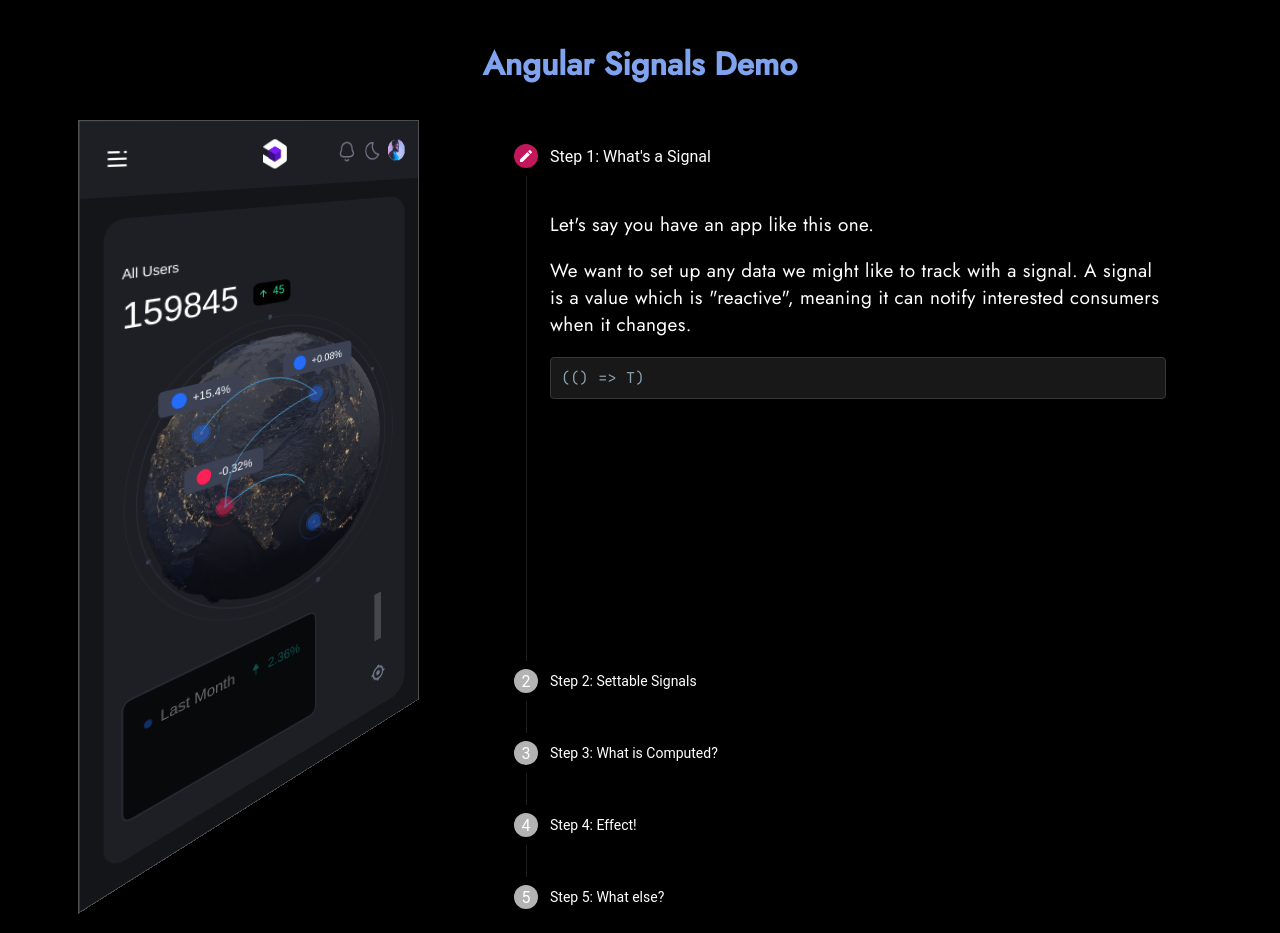
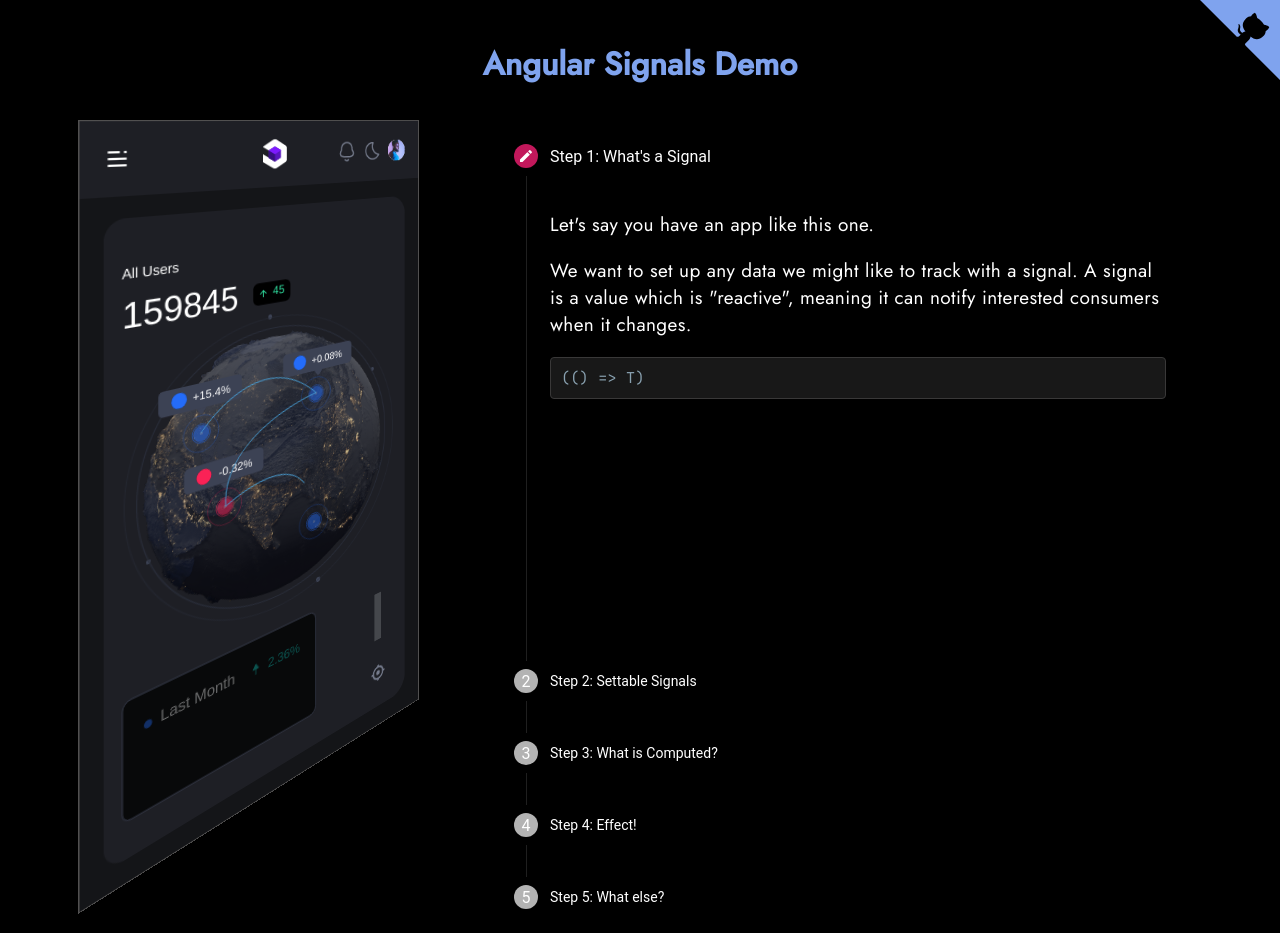
Before and after one commit to sdras/signals-demo, an Angular app: page / in a window 1280 px wide. Built offline with nearby package versions, Linux system fonts and the light colour scheme.

Commit message:
update readme and add gh corner

```diff
--- a/src/app/app.component.html
+++ b/src/app/app.component.html
@@ -1,4 +1,5 @@
 <div class="container">
+  <app-ghcorner></app-ghcorner>
   <div class="header-area">
     <h1>Angular Signals Demo</h1>
   </div>
--- a/src/app/app.module.ts
+++ b/src/app/app.module.ts
@@ -8,12 +8,14 @@ import { MatStepperModule } from '@angular/material/stepper';
 import { BrowserAnimationsModule } from '@angular/platform-browser/animations';
 import { StepperComponent } from './stepper/stepper.component';
 import { STEPPER_GLOBAL_OPTIONS } from '@angular/cdk/stepper';
+import { GhcornerComponent } from './ghcorner/ghcorner.component';
 
 @NgModule({
   declarations: [
     AppComponent,
     ScreenComponent,
-    StepperComponent
+    StepperComponent,
+    GhcornerComponent
   ],
   imports: [
     BrowserModule,
--- /dev/null
+++ b/src/app/ghcorner/ghcorner.component.css
@@ -0,0 +1,25 @@
+.github-corner:hover .octo-arm {
+  animation: octocat-wave 560ms ease-in-out;
+}
+@keyframes octocat-wave {
+  0%,
+  100% {
+    transform: rotate(0);
+  }
+  20%,
+  60% {
+    transform: rotate(-25deg);
+  }
+  40%,
+  80% {
+    transform: rotate(10deg);
+  }
+}
+@media (max-width: 500px) {
+  .github-corner:hover .octo-arm {
+    animation: none;
+  }
+  .github-corner .octo-arm {
+    animation: octocat-wave 560ms ease-in-out;
+  }
+}
--- /dev/null
+++ b/src/app/ghcorner/ghcorner.component.html
@@ -0,0 +1,26 @@
+<a
+href="https://github.com/sdras/signals-demo"
+class="github-corner"
+aria-label="View source on GitHub"
+>
+<svg
+  width="80"
+  height="80"
+  viewBox="0 0 250 250"
+  style="fill:#7fa3ee; color:#000000; position: absolute; top: 0; border: 0; right: 0;"
+  aria-hidden="true"
+>
+  <path d="M0,0 L115,115 L130,115 L142,142 L250,250 L250,0 Z"></path>
+  <path
+    d="M128.3,109.0 C113.8,99.7 119.0,89.6 119.0,89.6 C122.0,82.7 120.5,78.6 120.5,78.6 C119.2,72.0 123.4,76.3 123.4,76.3 C127.3,80.9 125.5,87.3 125.5,87.3 C122.9,97.6 130.6,101.9 134.4,103.2"
+    fill="currentColor"
+    style="transform-origin: 130px 106px;"
+    class="octo-arm"
+  ></path>
+  <path
+    d="M115.0,115.0 C114.9,115.1 118.7,116.5 119.8,115.4 L133.7,101.6 C136.9,99.2 139.9,98.4 142.2,98.6 C133.8,88.0 127.5,74.4 143.8,58.0 C148.5,53.4 154.0,51.2 159.7,51.0 C160.3,49.4 163.2,43.6 171.4,40.1 C171.4,40.1 176.1,42.5 178.8,56.2 C183.1,58.6 187.2,61.8 190.9,65.4 C194.5,69.0 197.7,73.2 200.1,77.6 C213.8,80.2 216.3,84.9 216.3,84.9 C212.7,93.1 206.9,96.0 205.4,96.6 C205.1,102.4 203.0,107.8 198.3,112.5 C181.9,128.9 168.3,122.5 157.7,114.1 C157.9,116.9 156.7,120.9 152.7,124.9 L141.0,136.5 C139.8,137.7 141.6,141.9 141.8,141.8 Z"
+    fill="currentColor"
+    class="octo-body"
+  ></path>
+</svg>
+</a>
--- a/src/app/stepper/stepper.component.ts
+++ b/src/app/stepper/stepper.component.ts
@@ -8,23 +8,23 @@ import { gsap } from 'gsap';
 })
 export class StepperComponent implements AfterViewInit {
 
-  step1 = gsap.timeline();
+  stepText = gsap.timeline();
+  stepIndex:number = 0
 
   ngAfterViewInit() {
-    this.step1anim()
+    this.stepAnim(0)
   }
 
   onStepChange(event: any): void {
     console.log(event.selectedIndex);
+    this.stepIndex = event.selectedIndex
 
-    if (event.selectedIndex === 0) {
-      this.step1.restart()
-      this.step1anim()
-    }
+    this.stepText.restart()
+    this.stepAnim(this.stepIndex)
   }
 
-  step1anim() {
-    this.step1.fromTo(".step1 p", {
+  stepAnim(stepIndex:number) {
+    this.stepText.fromTo(`.step${stepIndex + 1} p, .step${stepIndex + 1} li`, {
       opacity: 0
     },
     {
```
Also changed, not shown: src/app/ghcorner/ghcorner.component.ts (added, +10 -0 lines), 2 other files (tests, documents, lock files or other folders).
